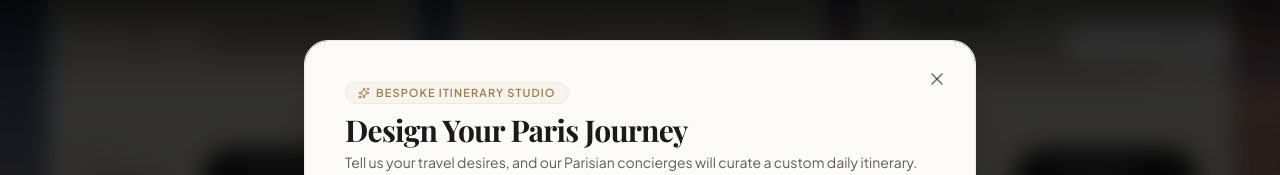
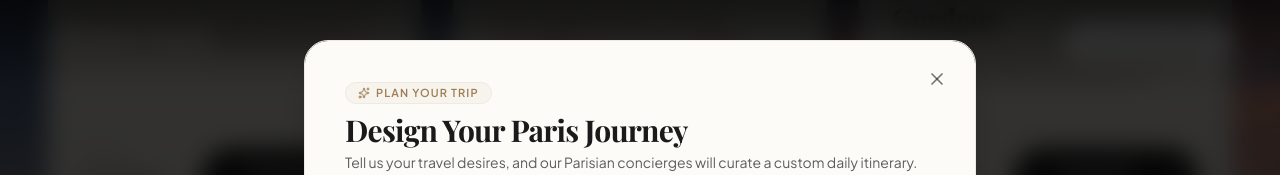
Before and after one commit to Ay3-shA/Lumiere-Paris, a React (Vite) app: page / in a window 1280 px wide. Both pictures are taken after a click on the button "BUILD CUSTOM ITINERARY". Shown: the part 2330-2505 px from the top of the page. Built offline with nearby package versions, Linux system fonts and the light colour scheme; a web font is replaced by a local one.

Commit message:
update plan your trip

```diff
--- a/src/components/TripPlannerModal.tsx
+++ b/src/components/TripPlannerModal.tsx
@@ -105,7 +105,7 @@ export const TripPlannerModal: React.FC<TripPlannerModalProps> = ({
             <div className="mb-6">
               <div className="inline-flex items-center gap-1.5 px-3 py-0.5 rounded-full bg-[#F7F4EE] border border-[#EFEAE1] text-[#9E7D52] text-[11px] uppercase tracking-widest font-semibold mb-2">
                 <Sparkles className="w-3 h-3" />
-                <span>Bespoke Itinerary Studio</span>
+                <span>Plan Your Trip</span>
               </div>
               <h3 className="font-serif text-2xl sm:text-3xl font-bold tracking-tight text-[#1A1A1A]">
                 Design Your Paris Journey
```
